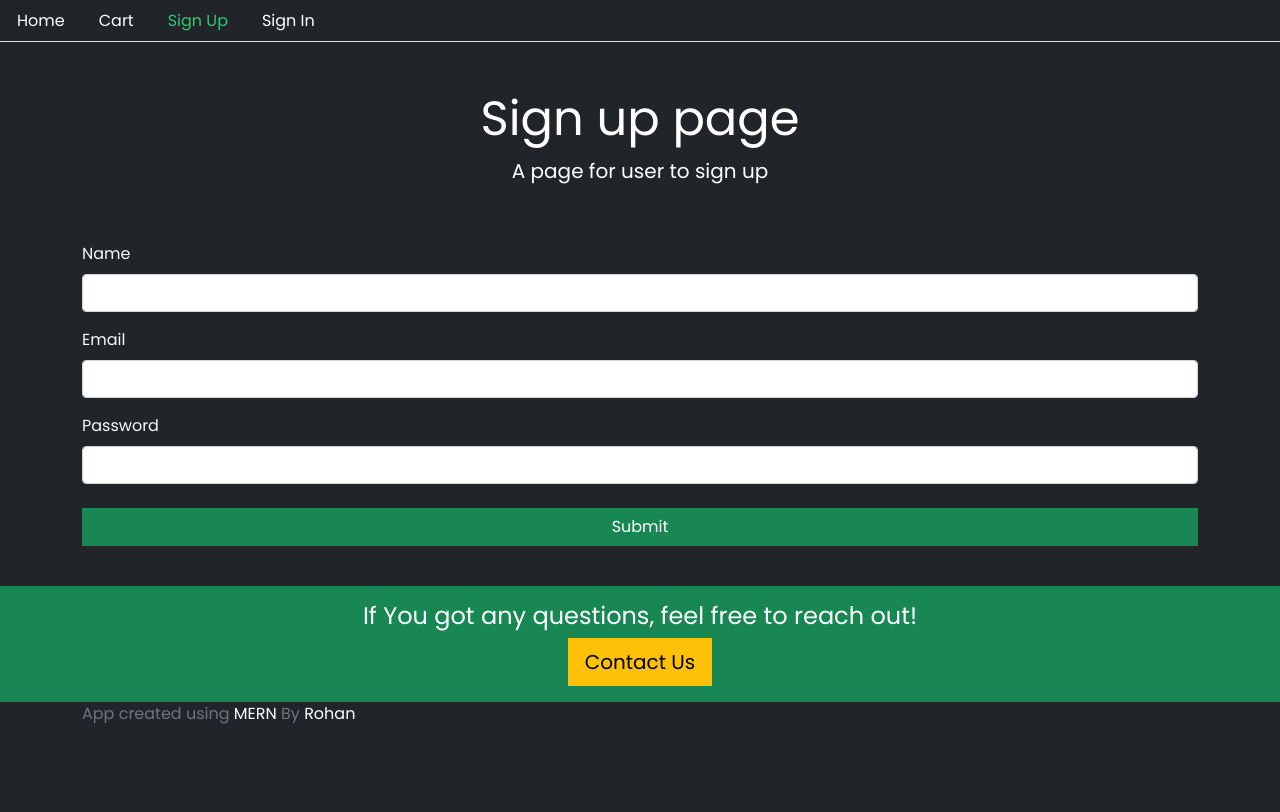
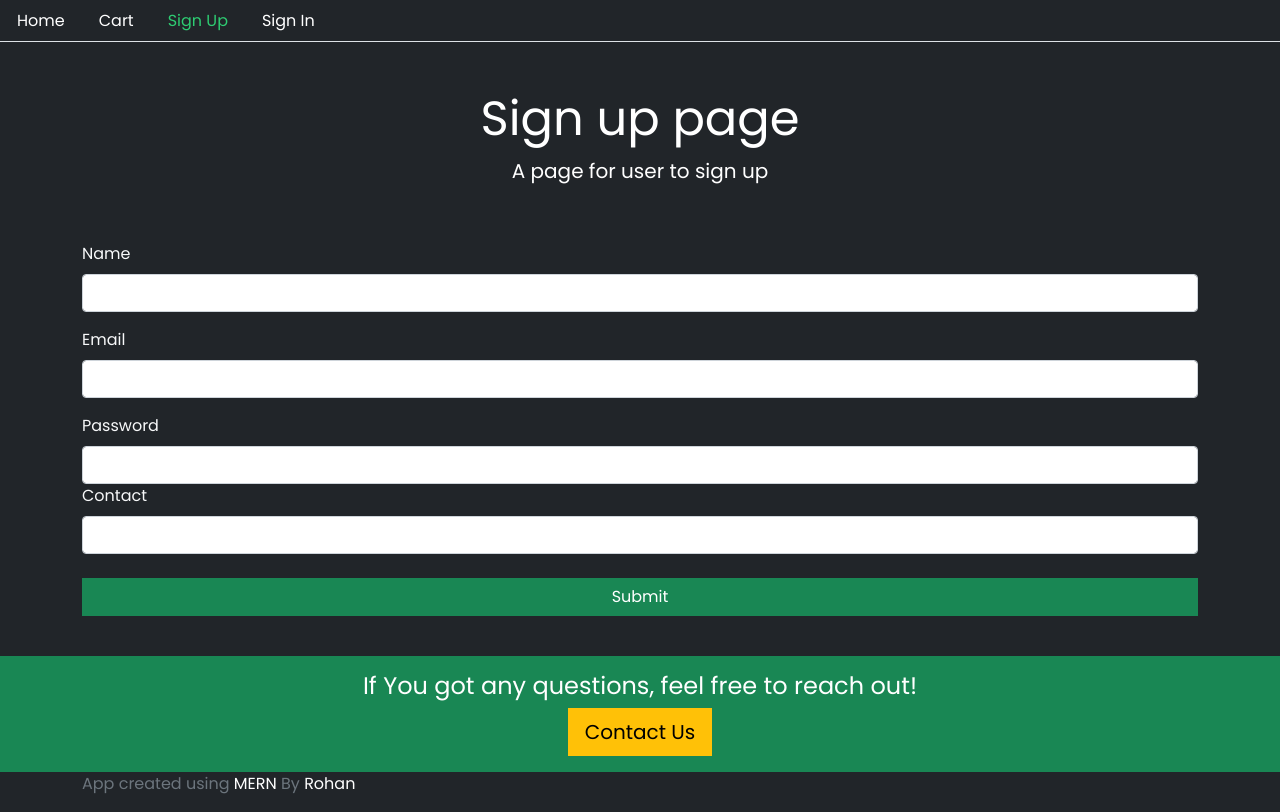
Before and after one commit to harnalerohan/tees-client, a React (Create React App) app: page /signup in a window 1280 px wide. Built offline with nearby package versions, Linux system fonts and the light colour scheme; no server answers.

Commit message:
add sms api integration

```diff
--- a/package.json
+++ b/package.json
@@ -14,6 +14,7 @@
     "react-dom": "^17.0.1",
     "react-router-dom": "^5.2.0",
     "react-scripts": "4.0.2",
+    "react-stripe-checkout": "^2.6.3",
     "web-vitals": "^1.1.0"
   },
   "scripts": {
--- a/src/auth/helper/index.js
+++ b/src/auth/helper/index.js
@@ -2,7 +2,7 @@ import {API} from "../../backend"
 //API means ; localhost:8000/api
 
 const signup = user => {
-  console.log(localStorage)
+  console.log(user)
   return fetch(`${API}/signup`, {
     method: "POST",
     headers: {
@@ -30,7 +30,7 @@ const signin = user => {
   .then(response => {
     return response.json()
   })
-  .catch(console.log("Error"))
+  .catch(err => console.log(err))
 }
 
 
--- a/src/core/Cart.js
+++ b/src/core/Cart.js
@@ -45,7 +45,7 @@ const Cart = () => {
           <div className="card mt-5 text-dark" style={{textAlign:'left'}}>
             <div className="card-header">
               <h4>Card Details</h4>
-              <h6 class="card-subtitle mb-2 text-muted">(For testing purpose)</h6>
+              <h6 className="card-subtitle mb-2 text-muted">(For testing purpose)</h6>
             </div>
             <div className="card-body">
               <ul className="list-group">
--- a/src/core/Payment.js
+++ b/src/core/Payment.js
@@ -1,7 +1,7 @@
 import React, {useState, useEffect} from 'react';
 import { Link } from 'react-router-dom';
 import { itemsInCart, cartEmpty } from './helper/cartHelper';
-import { getMeToken, processPayment } from './helper/paymentHelper';
+import { getMeToken, processPayment} from './helper/paymentHelper';
 import {createOrder} from "./helper/orderHelper"
 import UserService from '../auth/helper';
 import DropIn from "braintree-web-drop-in-react"
@@ -17,6 +17,7 @@ const Payment = ({products, setReload = (f) => f, reload = undefined}) => {
     instance: ""
   })
 
+  const contact = UserService.isAuthenticated().user.contact
   const userId = UserService.isAuthenticated().user._id
   const token = UserService.isAuthenticated().token
 
--- a/src/core/helper/coreapicalls.js
+++ b/src/core/helper/coreapicalls.js
@@ -5,5 +5,6 @@ export const getProducts = () => {
     method: "GET"
   }).then(response => {
     return response.json()
+
   }).catch(err => console.log(err))
 }
--- a/src/core/helper/paymentHelper.js
+++ b/src/core/helper/paymentHelper.js
@@ -1,7 +1,7 @@
 import { API } from "../../backend";
 
 export const getMeToken = (userId, token) => {
-  return fetch(`${API}payment/gettoken/${userId}`, {
+  return fetch(`${API}/payment/gettoken/${userId}`, {
     method: "GET",
     headers: {
       Accept: "application/json",
--- a/src/user/Signin.js
+++ b/src/user/Signin.js
@@ -29,14 +29,11 @@ const Signin = () => {
     setValues({...values, error: false, loading: true})
     UserService.signin({email, password})
       .then(data => {
-        console.log(data.error)
         if(data.error){
           setValues({...values, error: data.error, loading: false})
         }else {
           UserService.authenticate(data, () => {
-          console.log(data)
           setValues({...values, didRedirect: true})
-
         })
       }
       })
@@ -114,7 +111,7 @@ const Signin = () => {
       <div className="card mt-5 text-dark" style={{textAlign:'left'}}>
         <div className="card-header">
           <h4>Admin Details</h4>
-          <h6 class="card-subtitle mb-2 text-muted">(For testing purpose)</h6>
+          <h6 className="card-subtitle mb-2 text-muted">(For testing purpose)</h6>
         </div>
         <div className="card-body">
           <ul className="list-group">
--- a/src/user/Signup.js
+++ b/src/user/Signup.js
@@ -11,11 +11,12 @@ const Signup = () => {
     name: "",
     email: "",
     password: "",
+    contact: "",
     error: "",
     success: false
   });
 
-  const {name, email, password, error, success} = values;
+  const {name, email, password, contact, error, success} = values;
 
   const handleChange = name => (e) => {
     // console.log(e.target)
@@ -26,17 +27,18 @@ const Signup = () => {
     e.preventDefault();
 
     setValues({...values, error: false, })
-    UserService.signup({name, email, password})
+    UserService.signup({name, email, password, contact})
     .then(data => {
       if(data.error){
         console.log(data)
-        setValues({...values, error: data.Error, success: false})
+        setValues({...values, error: data.error, success: false})
       }else{
         setValues({
           ...values,
           name: "",
           email: "",
           password: "",
+          contact: "",
           error: "",
           success: true
         })
@@ -52,7 +54,7 @@ const Signup = () => {
     return(
       <div className="container">
         <div className="text-left">
-          <form action="">
+          <form>
 
             <div className="form-group">
               <label className="text-light form-label">Name</label>
@@ -69,7 +71,12 @@ const Signup = () => {
               <input value = {password} className="form-control" onChange = {handleChange("password")} type="password"/>
             </div>
 
-            <button onClick = {onSubmit} className="btn btn-success col-12 mt-4">Submit</button>
+            {/* <div className="form-group mt-3"> */}
+              <label className="text-light form-label">Contact</label>
+              <input required value = {contact} className="form-control" onChange = {handleChange("contact")} type="number"/>
+            {/* </div> */}
+
+            <button type="submit" onClick = {onSubmit} className="btn btn-success col-12 mt-4">Submit</button>
 
           </form>
         </div>
@@ -95,7 +102,7 @@ const Signup = () => {
     <div className="row">
     <div className="col-md-6 offset-sm-3 text-left">
     <div className="alert alert-danger" style = {{display: error ? "" : "none"}}>
-      User registration failed, with error {error}.
+      {error}.
     </div>
     </div>
     </div>
```
Also changed, not shown: 1 other file (tests, documents, lock files or other folders).
